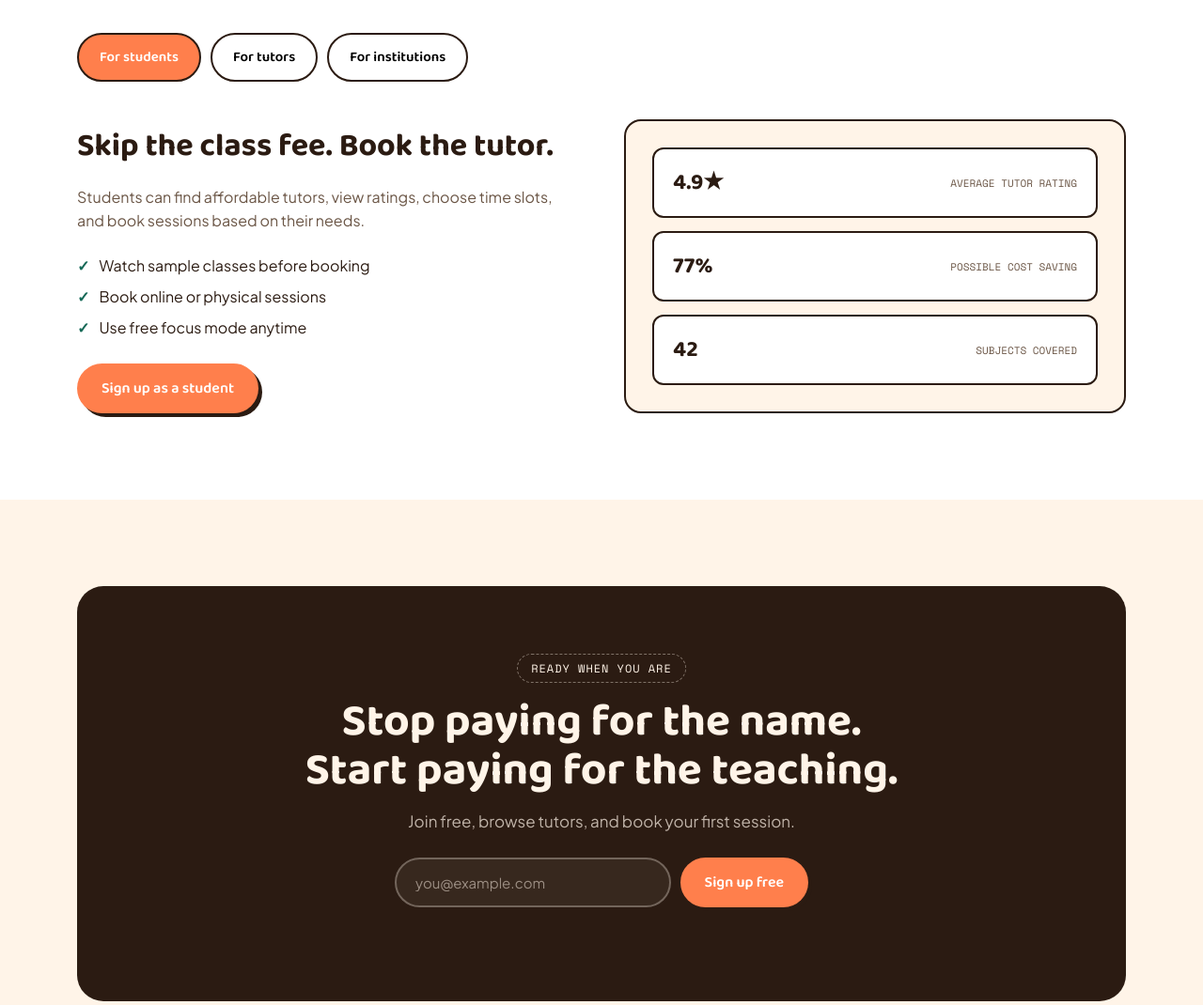
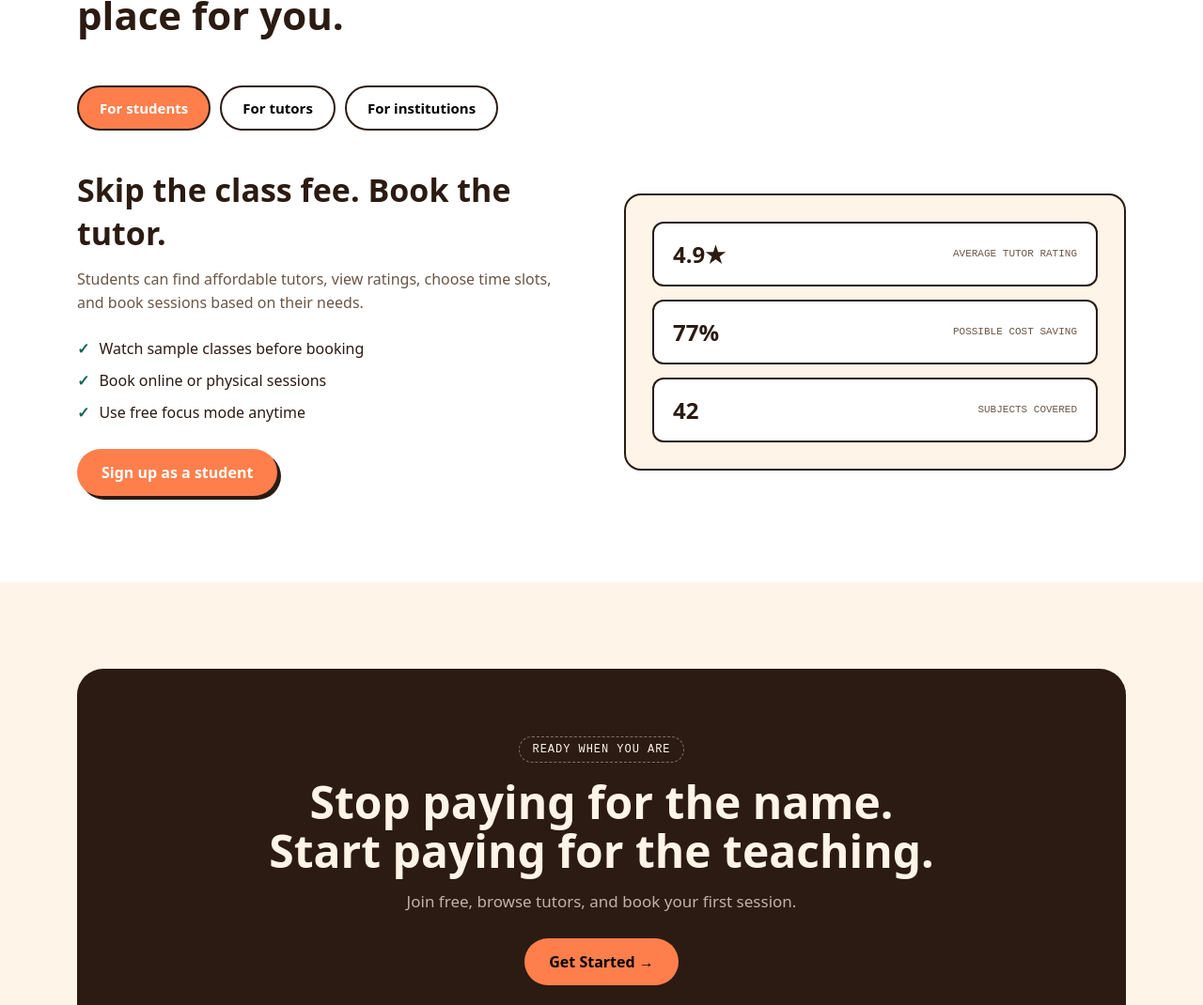
Before and after one commit to Maleesha-Fernando-25/StudyMachan-Landing-Page-, a plain HTML site: page index.html in a window 1280 px wide. Shown: the part 3526-4596 px from the top of the page at 94% size. Drawn offline with nearby package versions, Linux system fonts and the light colour scheme.

Commit message:
email box removed,set get started

```diff
--- a/index.html
+++ b/index.html
@@ -7,7 +7,7 @@
 
   <link rel="preconnect" href="https://fonts.googleapis.com">
   <link rel="preconnect" href="https://fonts.gstatic.com" crossorigin>
-  <link href="https://fonts.googleapis.com/css2?family=Baloo+2:wght@500;600;700;800&family=Plus+Jakarta+Sans:ital,wght@0,400;0,500;0,600;0,700;1,500&family=Space+Mono:wght@400;700&display=swap" rel="stylesheet">
+  <!--<link href="https://fonts.googleapis.com/css2?family=Baloo+2:wght@500;600;700;800&family=Plus+Jakarta+Sans:ital,wght@0,400;0,500;0,600;0,700;1,500&family=Space+Mono:wght@400;700&display=swap" rel="stylesheet">-->
 
   <link rel="stylesheet" href="style.css">
 </head>
@@ -367,8 +367,8 @@
           <p>Join free, browse tutors, and book your first session.</p>
 
           <form class="signup-form" id="signup-form">
-            <input type="email" id="email" placeholder="you@example.com" required>
-            <button type="submit" class="btn btn-primary">Sign up free</button>
+
+            <button type="submit" class="getstarted">Get Started  	&rarr;</button>
           </form>
 
           <p id="form-message" class="form-message"></p>
--- a/style.css
+++ b/style.css
@@ -76,6 +76,24 @@ section {
   font-size: 16px;
   font-weight: 600;
   transition: transform 0.18s ease, box-shadow 0.18s ease;
+}
+
+.getstarted{
+  background-color: #ff7f4c;
+  display: inline-flex;
+  align-items: center;
+  justify-content: center;
+  gap: 8px;
+  padding: 14px 26px;
+  border-radius: 999px;
+  font-family: var(--font-display);
+  font-size: 16px;
+  font-weight: 600;
+  transition: transform 0.18s ease, box-shadow 0.18s ease;
+}
+
+.getstarted:hover{
+  background-color: #ffcf99;
 }
 
 .btn:hover {
```
